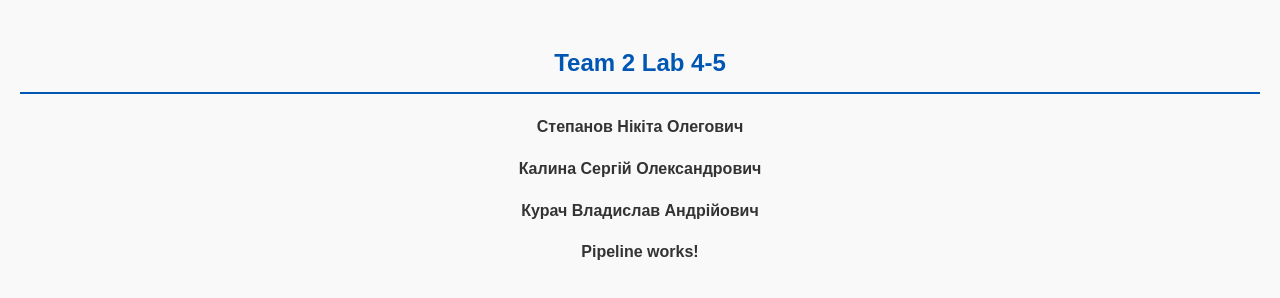
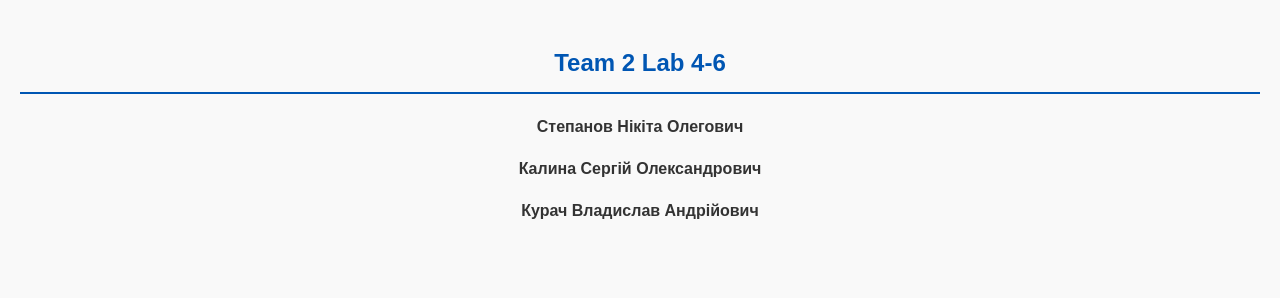
Before and after one commit to nikita-stepanov04/iit-lab4, a plain HTML site: page index.html in a window 1280 px wide. Drawn offline with Linux system fonts and the light colour scheme.

Commit message:
Edit index.html

```diff
--- a/index.html
+++ b/index.html
@@ -7,10 +7,10 @@
     <link rel="stylesheet" href="styles.css">
 </head>
 <body>
-    <h3>Team 2 Lab 4-5</h3>
+    <h3>Team 2 Lab 4-6</h3>
     <p>Степанов Нікіта Олегович</p>
     <p>Калина Сергій Олександрович</p>
     <p>Курач Владислав Андрійович</p>
-    <p>Pipeline works!</p>
+    <!-- <p>Pipeline works!</p> -->
 </body>
 </html>
```
